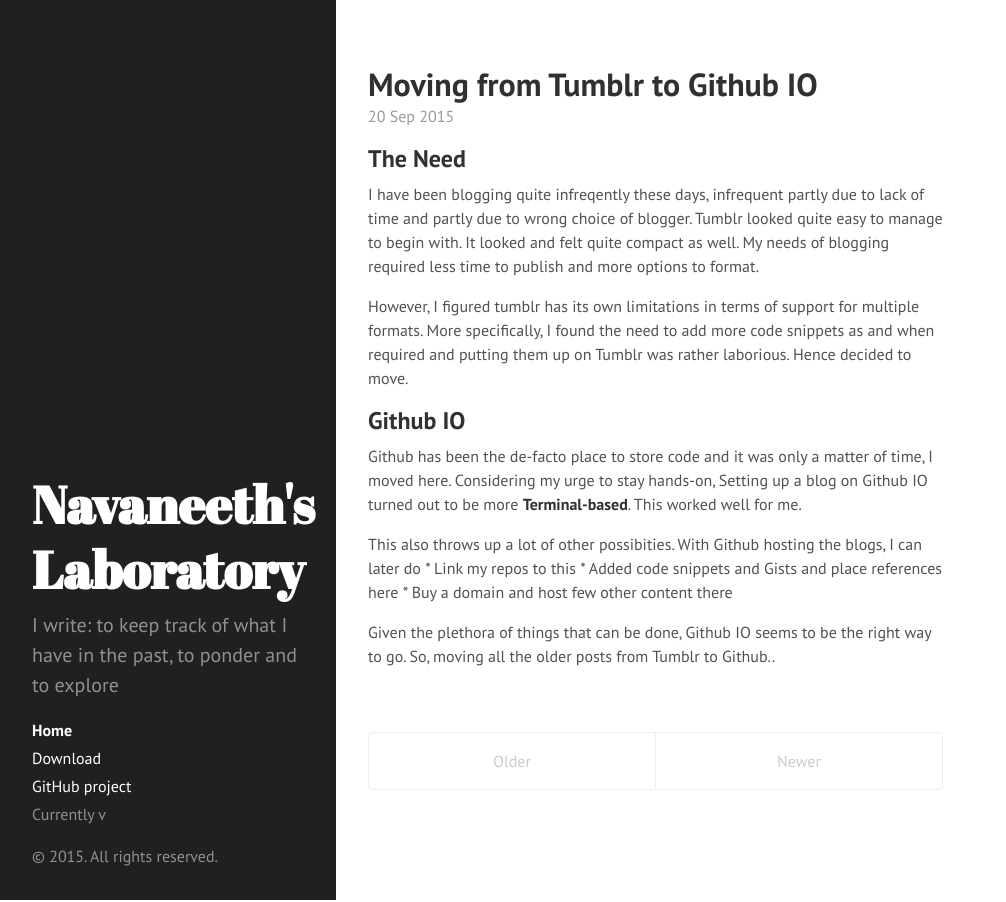
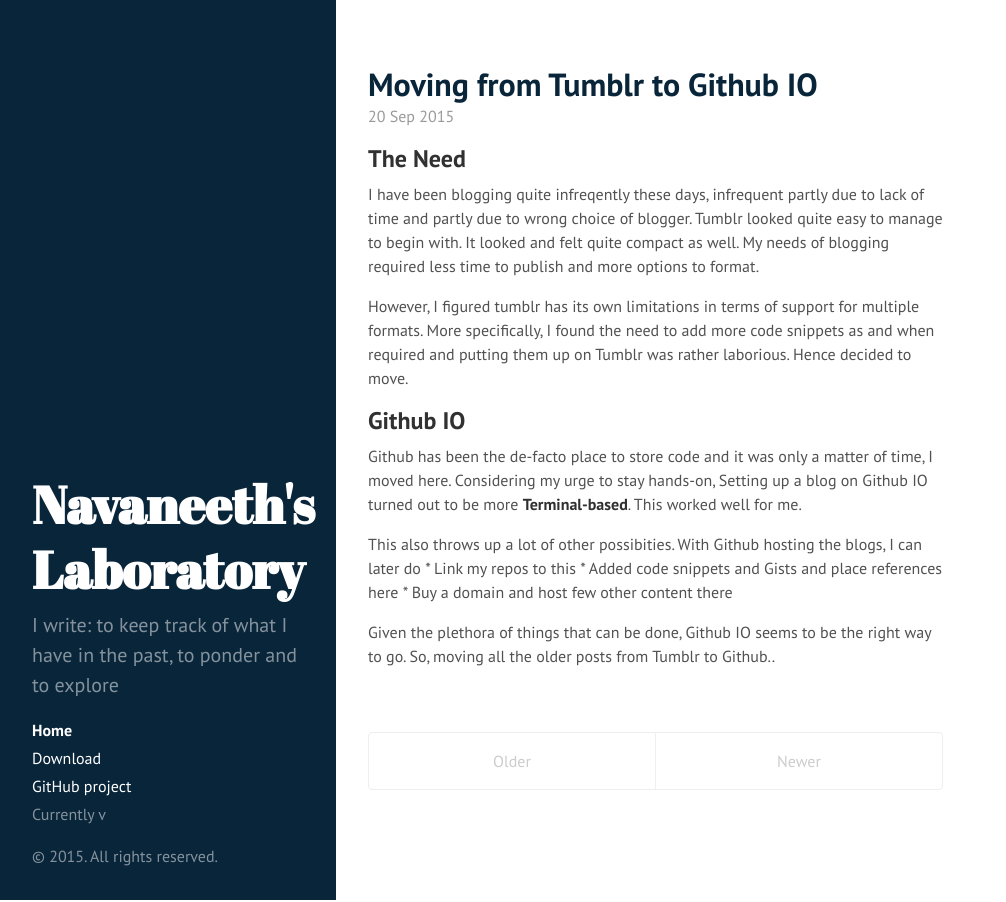
Before and after one commit to rnavaneeth/rnavaneeth.github.io, a Jekyll site: the page built from index.html, in a window 1280 px wide. Shown: the whole page, without its empty margins (0-1006 px from the left). Built offline with Jekyll 4.4.1, drawn with Linux system fonts in a browser that asks for light colours; Markdown is read by kramdown in place of the engine named in the settings; the list of posts is cut into pages by our own code.

Commit message:
Navaneeth - adding new theme colors and using them

```diff
--- a/_layouts/default.html
+++ b/_layouts/default.html
@@ -3,7 +3,7 @@
 
   {% include head.html %}
 
-  <body>
+  <body class="theme-base-06">
 
     {% include sidebar.html %}
 
--- a/public/css/hyde.css
+++ b/public/css/hyde.css
@@ -177,6 +177,25 @@ a.sidebar-nav-item:focus {
 
 /* Base16 (http://chriskempson.github.io/base16/#default) */
 
+/* Navy Blue - Shade 1 */
+.theme-base-06 .sidebar {
+  background-color: #09253A;
+}
+.theme-base-06 .content a,
+.theme-base-06 .related-posts li a:hover {
+  color: #09253A;
+}
+
+/* Navy blue - Shade 2 */
+.theme-base-07 .sidebar {
+  background-color: #0d3653;
+}
+.theme-base-07 .content a,
+.theme-base-07 .related-posts li a:hover {
+  color: #0d3653;
+}
+
+
 /* Red */
 .theme-base-08 .sidebar {
   background-color: #ac4142;
```
